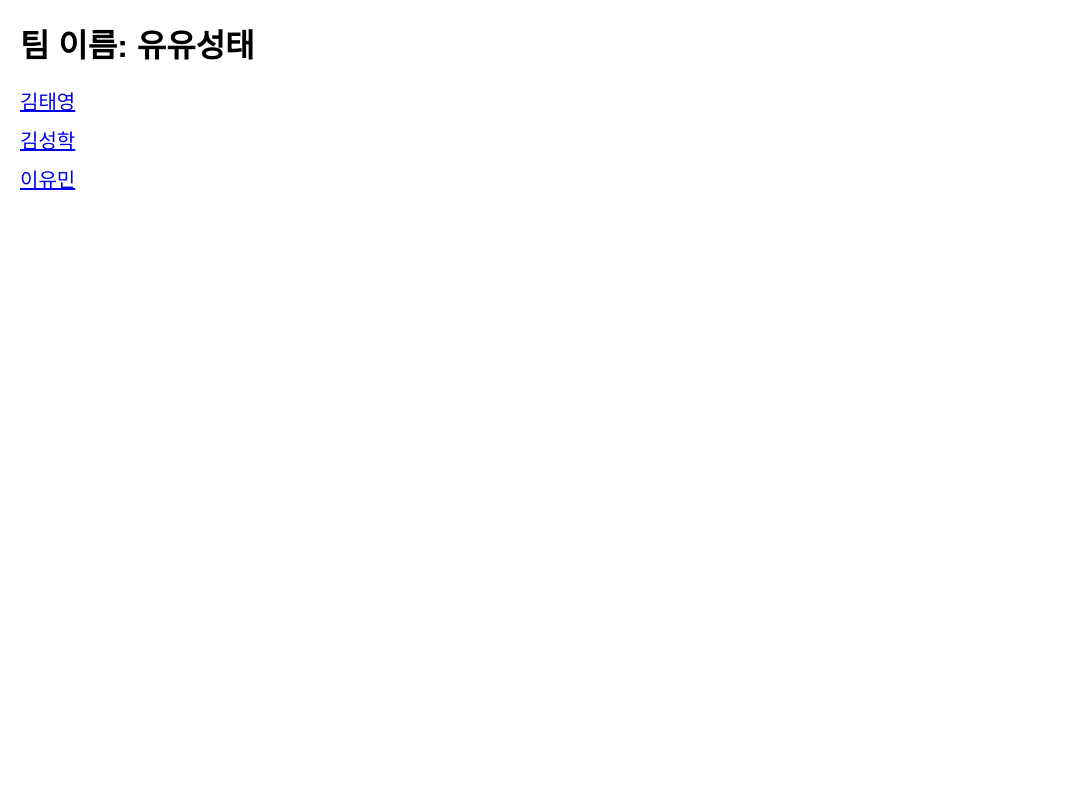
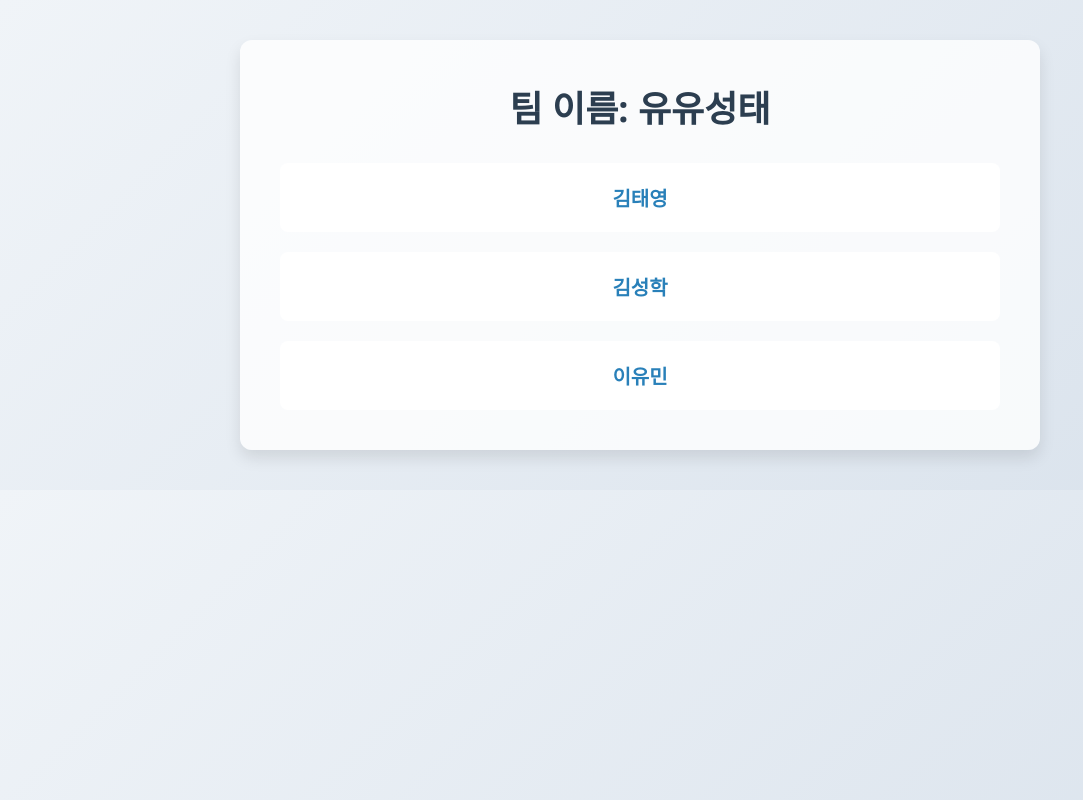
Before and after one commit to kimdavid0521/uusungtae, a website: page TeamIntro/index.html in a window 1280 px wide. Shown: the whole page, without its empty margins (0-1083 px from the left). Drawn offline with Linux system fonts and the light colour scheme.

Commit message:
refactor:

```diff
--- a/TeamIntro/index.html
+++ b/TeamIntro/index.html
@@ -1,31 +1,102 @@
-<!DOCTYPE html>
+<!doctype html>
 <html lang="ko">
   <head>
-    <meta charset="UTF-8">
-    <meta name="viewport" content="width=device-width, initial-scale=1.0">
+    <meta charset="UTF-8" />
+    <meta name="viewport" content="width=device-width, initial-scale=1.0" />
     <title>유유성태 팀 소개</title>
     <style>
-        body { font-family: 'Arial', sans-serif; margin: 20px; }
-        .team-name { font-size: 32px; font-weight: bold; margin-bottom: 20px; }
-        .member-name { font-size: 20px; margin: 10px 0; }
+      /* Reset and base styles */
+      * {
+        box-sizing: border-box;
+        margin: 0;
+        padding: 0;
+      }
+
+      body {
+        font-family: 'Segoe UI', sans-serif;
+        background: linear-gradient(135deg, #f0f4f8, #d9e2ec);
+        color: #333;
+        padding: 40px 20px;
+      }
+
+      .container {
+        max-width: 800px;
+        margin: 0 auto;
+        background: #ffffffcc;
+        border-radius: 12px;
+        box-shadow: 0 8px 16px rgba(0, 0, 0, 0.1);
+        padding: 40px;
+      }
+
+      .team-name {
+        font-size: 36px;
+        font-weight: 700;
+        text-align: center;
+        margin-bottom: 30px;
+        color: #2c3e50;
+      }
+
+      .member-list {
+        display: flex;
+        flex-direction: column;
+        gap: 20px;
+      }
+
+      .member-item {
+        background: #ffffff;
+        padding: 20px;
+        border-radius: 8px;
+        transition:
+          transform 0.2s,
+          box-shadow 0.2s;
+        text-align: center;
+      }
+
+      .member-item:hover {
+        transform: translateY(-5px);
+        box-shadow: 0 4px 12px rgba(0, 0, 0, 0.1);
+      }
+
+      .member-item a {
+        text-decoration: none;
+        color: #2980b9;
+        font-size: 20px;
+        font-weight: 600;
+      }
+
+      @media (max-width: 600px) {
+        .container {
+          padding: 20px;
+        }
+
+        .team-name {
+          font-size: 28px;
+        }
+
+        .member-item a {
+          font-size: 18px;
+        }
+      }
     </style>
   </head>
   <body>
+    <div class="container">
       <div class="team-name">팀 이름: 유유성태</div>
-<div id="team-members"></div>
+      <div class="member-list" id="team-members"></div>
+    </div>
 
     <script>
       const teamMembers = [
         { name: '김태영', pageLink: 'taeyoung.html' },
         { name: '김성학', pageLink: 'hak.html' },
-    { name: '이유민', pageLink: 'yumin.html' }
+        { name: '이유민', pageLink: 'yumin.html' },
       ];
 
       const membersContainer = document.getElementById('team-members');
 
-teamMembers.forEach(member => {
+      teamMembers.forEach((member) => {
         const memberDiv = document.createElement('div');
-    memberDiv.className = 'member-name';
+        memberDiv.className = 'member-item';
         memberDiv.innerHTML = `<a href="${member.pageLink}">${member.name}</a>`;
         membersContainer.appendChild(memberDiv);
       });
```
Also changed, not shown: TeamIntro/yumin.html (+1 -32 lines). Lines whose indentation alone changed are shown as unchanged.
